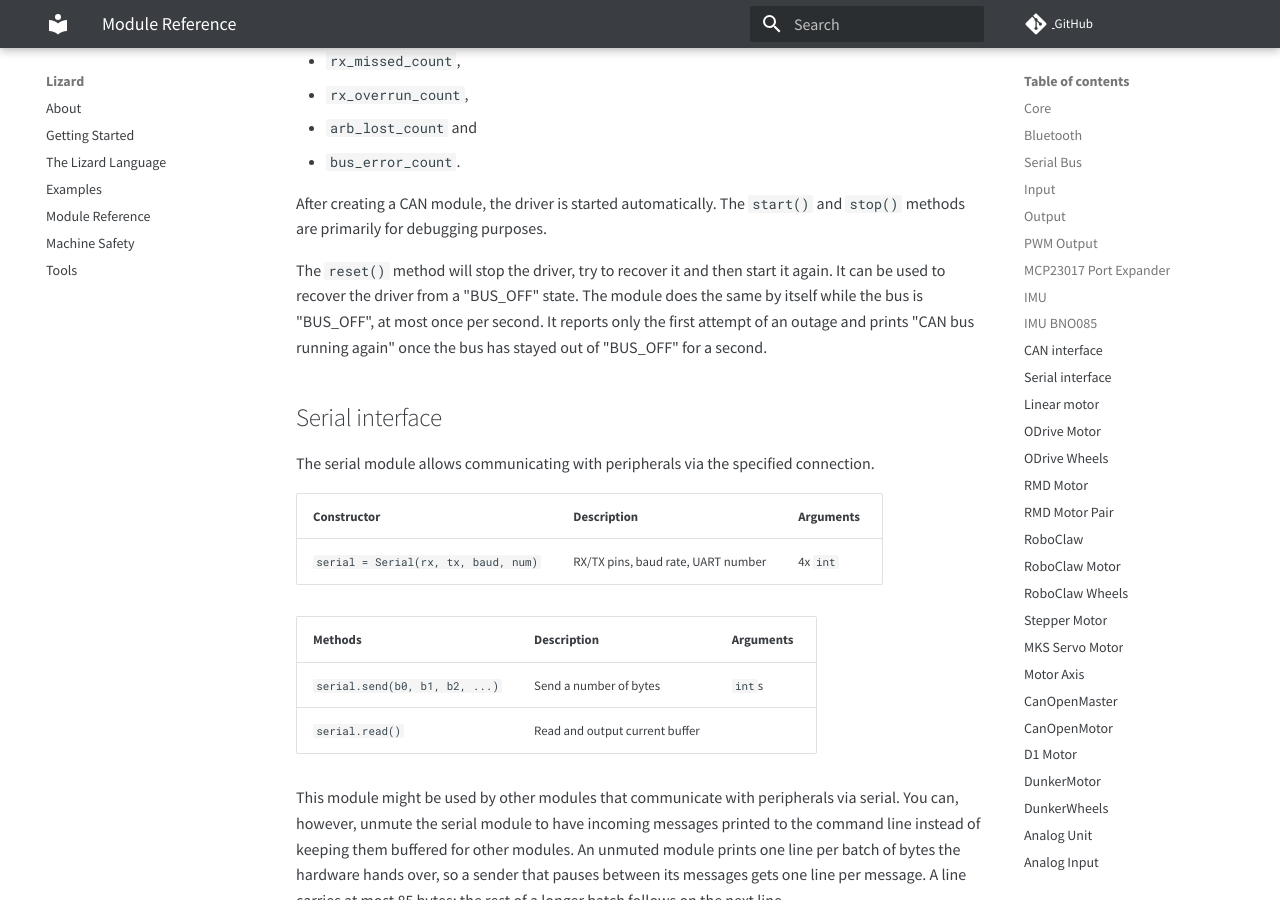
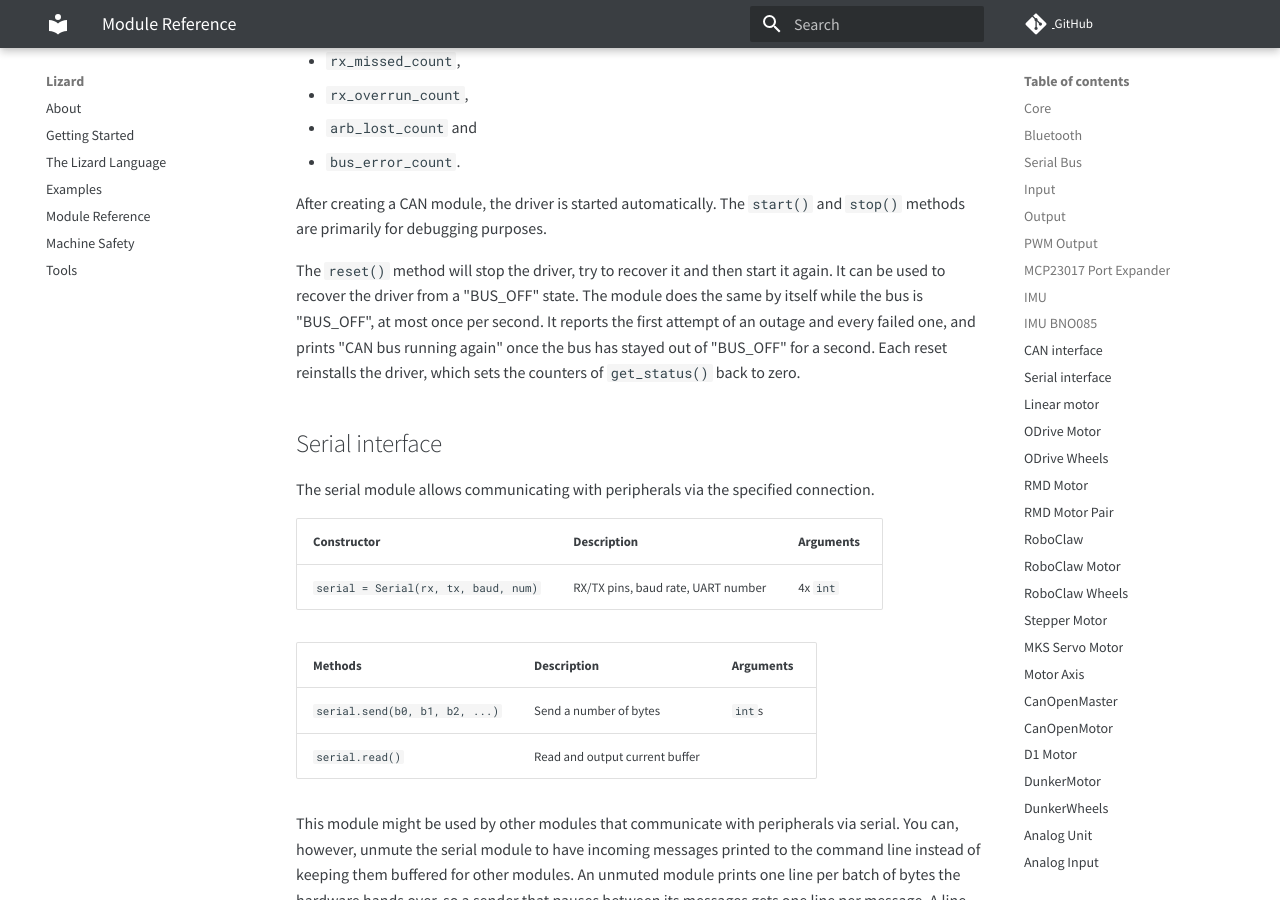
Before and after one commit to zauberzeug/lizard, an MkDocs documentation site: the page built from docs/module_reference.md, in a window 1280 px wide and 900 px high, scrolled down 18966 px. Built offline with MkDocs 1.6.1 and Material for MkDocs 9.7.7, drawn with Linux system fonts in a browser that asks for light colours; comment, search, counter and statistics services are not loaded.

Commit message:
Report every failed CAN recovery and note that a reset clears the driver's counters
Only the first attempt of an outage reported a failure. A later reinstall that failed was silent, although the module then stays without a driver and step() fails in every loop; the one-second interval already limits these lines. The module reference now also says that each reset sets the counters of get_status() back to zero, which the automatic retry does once per second while the bus is off.

```diff
--- a/docs/module_reference.md
+++ b/docs/module_reference.md
@@ -578,7 +578,8 @@ The `start()` and `stop()` methods are primarily for debugging purposes.
 The `reset()` method will stop the driver, try to recover it and then start it again.
 It can be used to recover the driver from a "BUS_OFF" state.
 The module does the same by itself while the bus is "BUS_OFF", at most once per second.
-It reports only the first attempt of an outage and prints "CAN bus running again" once the bus has stayed out of "BUS_OFF" for a second.
+It reports the first attempt of an outage and every failed one, and prints "CAN bus running again" once the bus has stayed out of "BUS_OFF" for a second.
+Each reset reinstalls the driver, which sets the counters of `get_status()` back to zero.
 
 ## Serial interface
 
```
Also changed, not shown: 1 other file.
